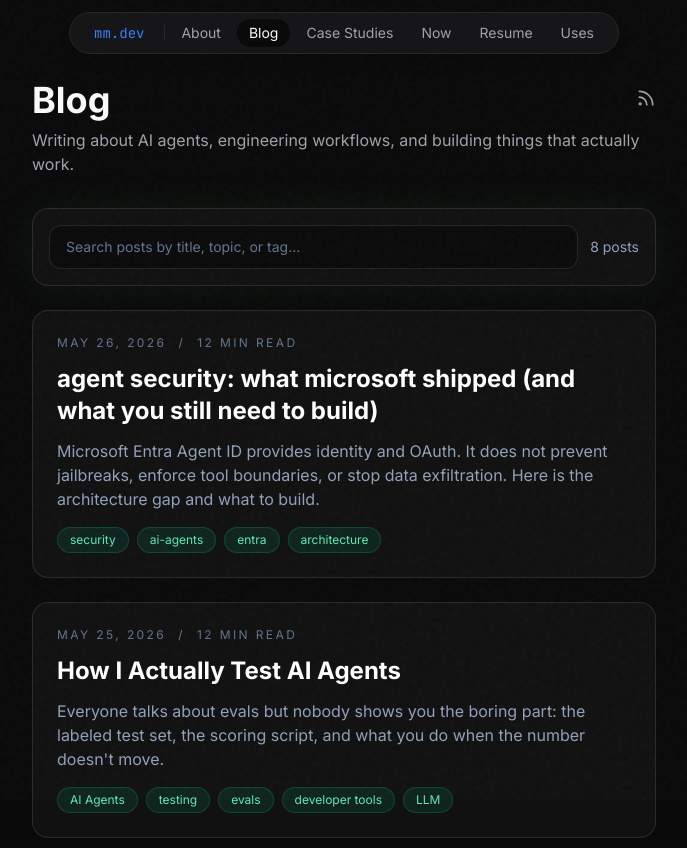
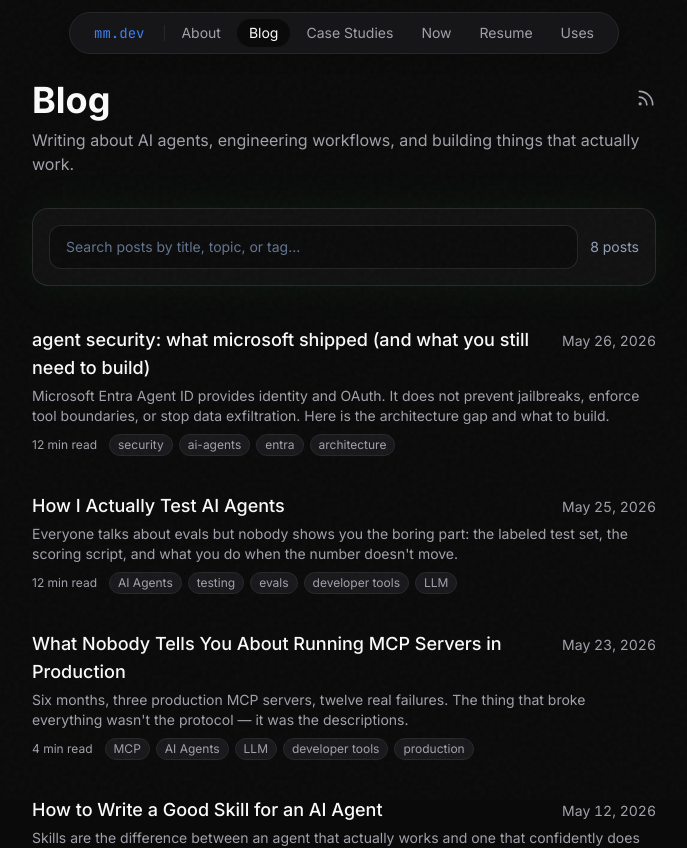
Before and after one commit to maksym-mishchenko/portfolio, a Next.js app: page /blog in a window 1280 px wide. Shown: the top 848 px of the page, without its empty margins (296-983 px from the left). Built offline with nearby package versions, Linux system fonts and the light colour scheme.

Commit message:
fix(blog): match existing blog card design
Align search result cards with the existing blog list markup and styling.

Co-authored-by: Copilot <223556219+Copilot@users.noreply.github.com>

```diff
--- a/src/components/BlogSearch.tsx
+++ b/src/components/BlogSearch.tsx
@@ -67,43 +67,42 @@ export function BlogSearch({ posts }: BlogSearchProps) {
       </div>
 
       {filteredPosts.length > 0 ? (
-        <div className="space-y-6">
+        <div className="space-y-1">
           {filteredPosts.map((post) => (
-            <article
+            <Link
               key={post.slug}
-              className="group rounded-2xl border border-white/10 bg-white/[0.03] p-6 transition hover:border-emerald-400/40 hover:bg-emerald-400/[0.04]"
+              href={`/blog/${post.slug}`}
+              className="group block py-4 -mx-4 px-4 rounded-lg hover:bg-surface transition-colors"
             >
-              <div className="mb-3 flex flex-wrap items-center gap-3 text-xs uppercase tracking-[0.2em] text-slate-500">
-                <time dateTime={post.date}>
+              <div className="flex flex-col sm:flex-row sm:items-baseline sm:justify-between gap-1">
+                <h2 className="text-lg font-medium text-foreground group-hover:text-accent transition-colors">
+                  {post.title}
+                </h2>
+                <span className="text-sm text-muted shrink-0 tabular-nums">
                   {new Date(post.date).toLocaleDateString("en-US", {
                     year: "numeric",
-                    month: "long",
+                    month: "short",
                     day: "numeric",
                   })}
-                </time>
-                <span>/</span>
-                <span>{post.readingTime}</span>
+                </span>
               </div>
-
-              <h2 className="mb-3 text-2xl font-bold text-white group-hover:text-emerald-300">
-                <Link href={`/blog/${post.slug}`}>{post.title}</Link>
-              </h2>
-
-              <p className="mb-4 text-slate-400">{post.description}</p>
-
-              {post.tags && post.tags.length > 0 ? (
-                <div className="flex flex-wrap gap-2">
+              <p className="text-sm text-muted mt-1">{post.description}</p>
+              <div className="flex items-center gap-3 mt-2">
+                <span className="text-xs text-muted">{post.readingTime}</span>
+                {post.tags.length > 0 && (
+                  <div className="flex gap-1.5 flex-wrap">
                     {post.tags.map((tag) => (
                       <span
                         key={tag}
-                      className="rounded-full border border-emerald-400/20 bg-emerald-400/10 px-3 py-1 text-xs text-emerald-300"
+                        className="text-xs px-2 py-0.5 rounded-full border bg-surface border-border text-muted"
                       >
                         {tag}
                       </span>
                     ))}
                   </div>
-              ) : null}
-            </article>
+                )}
+              </div>
+            </Link>
           ))}
         </div>
       ) : (
```
Lines whose indentation alone changed are shown as unchanged.
